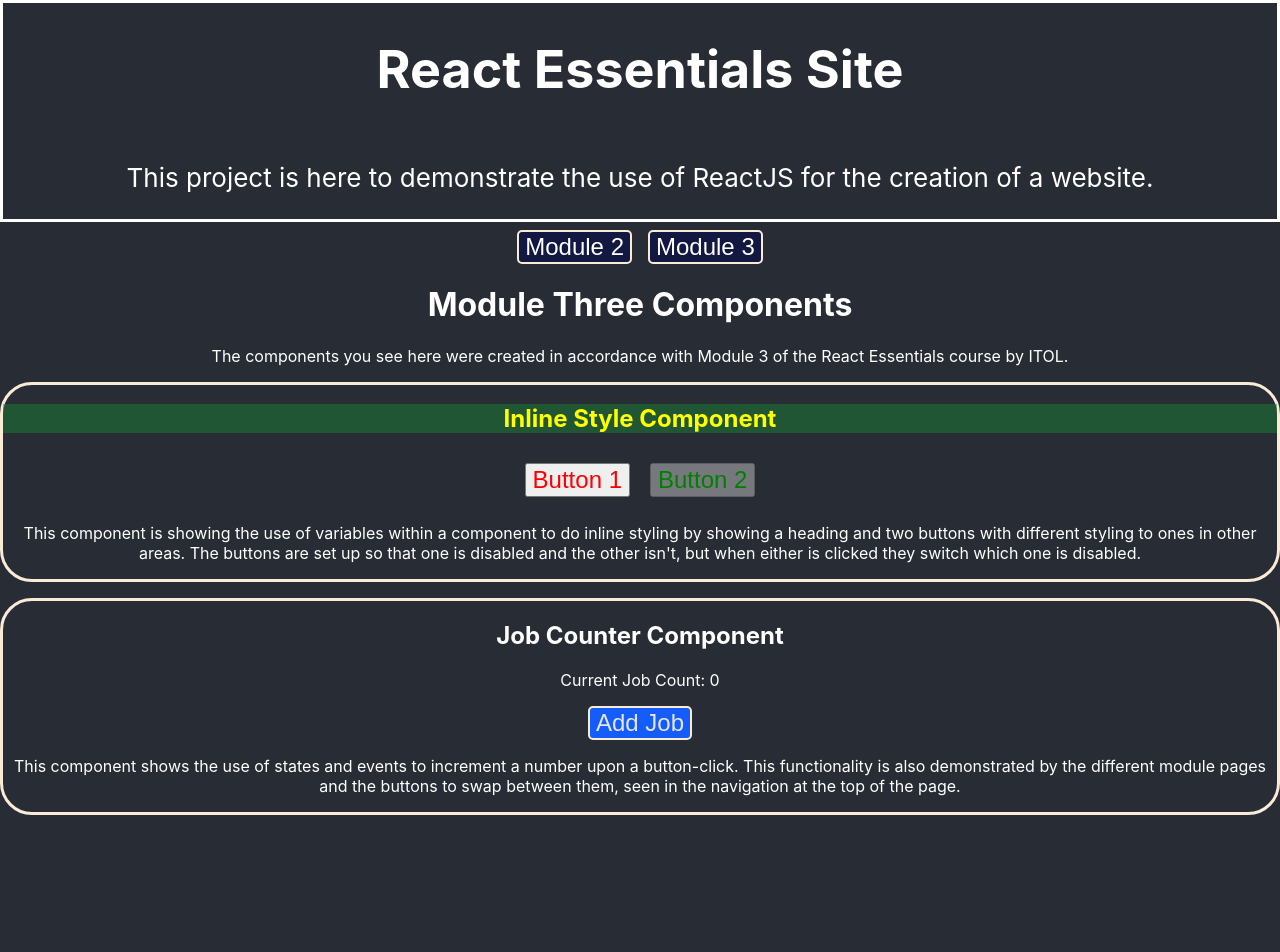
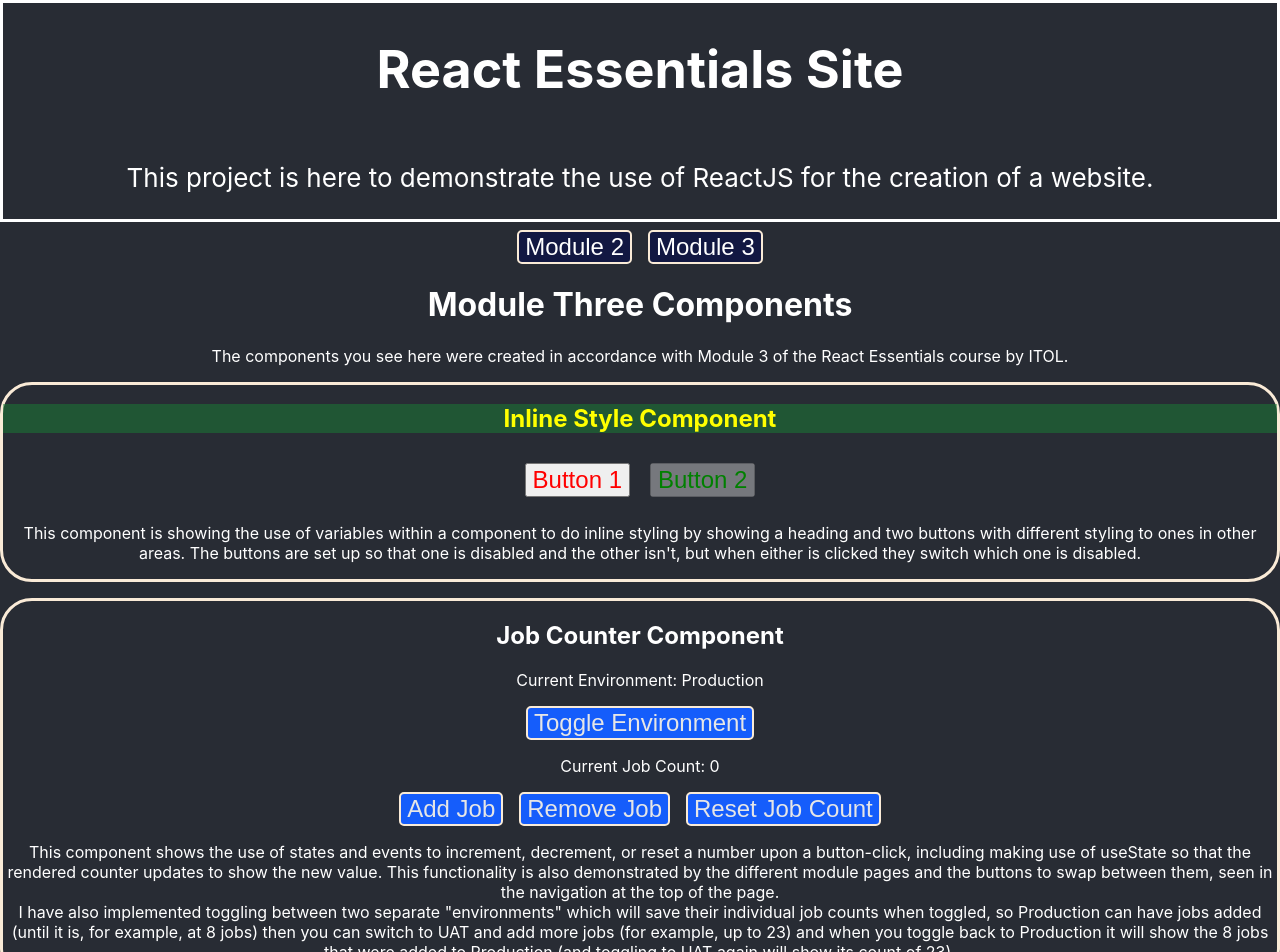
Before and after one commit to ReflectionGolden/react-essentials-site, a React (Create React App) app: page / in a window 1280 px wide. Shown: the top 952 px of the page. Before the commit the page ends 831 px from the top, so only its background shows below. Built offline with nearby package versions, Linux system fonts and the light colour scheme; the HTML template or start-up script is replaced by a standard one.

Commit message:
Updated JobCounter to include decrementing and resetting the count, as well as tracking multiple environments with a way to toggle between them while saving the values

```diff
--- a/src/App.css
+++ b/src/App.css
@@ -33,6 +33,8 @@
 }
 
 .Generic-button {
+  margin-left:  0.5rem;
+  margin-right: 0.5rem;
   font-size: x-large;
   color: #e6e6e6;
   border: 2px solid antiquewhite;
--- a/src/course_modules/Module3.js
+++ b/src/course_modules/Module3.js
@@ -50,16 +50,64 @@ function InlineStyle() {
 }
 
 function JobCounter() {
-    const [jobCount, setJobCount] = useState(0);
-    function AddJob() {
-        setJobCount(jobCount+1);
+    const [isProduction, setEnv] = useState(true);
+    function ToggleEnv() {
+        setEnv(!isProduction);
     }
     return (
         <div>
             <h2>Job Counter Component</h2>
-            <p>Current Job Count: {jobCount}</p>
-            <button className='Generic-button' onClick={AddJob}>Add Job</button>
-            <p>This component shows the use of states and events to increment a number upon a button-click. This functionality is also demonstrated by the different module pages and the buttons to swap between them, seen in the navigation at the top of the page.</p>
+            <p>Current Environment: {isProduction ? "Production" : "UAT"}</p>
+            <button className='Generic-button' onClick={ToggleEnv}>Toggle Environment</button>
+            <ProdCounter isHidden={isProduction}/>
+            <UATCounter isHidden={!isProduction}/>
+            <p>
+                This component shows the use of states and events to increment, decrement, or reset a number upon a button-click, including making use of useState so that the rendered counter updates to show the new value. This functionality is also demonstrated by the different module pages and the buttons to swap between them, seen in the navigation at the top of the page.
+                <br />
+                I have also implemented toggling between two separate "environments" which will save their individual job counts when toggled, so Production can have jobs added (until it is, for example, at 8 jobs) then you can switch to UAT and add more jobs (for example, up to 23) and when you toggle back to Production it will show the 8 jobs that were added to Production (and toggling to UAT again will show its count of 23).
+            </p>
+        </div>
+    );
+}
+
+function ProdCounter({isHidden}) {
+    const [jobCountProd, setJobCountProd] = useState(0);
+    function AddJobProd() {
+        setJobCountProd(jobCountProd+1);
+    }
+    function RemoveJobProd() {
+        setJobCountProd(jobCountProd-1);
+    }
+    function ResetJobsProd() {
+        setJobCountProd(0);
+    }
+    return (
+        <div hidden={isHidden}>
+            <p>Current Job Count: {jobCountProd}</p>
+            <button className='Generic-button' onClick={AddJobProd}>Add Job</button>
+            <button className='Generic-button' onClick={RemoveJobProd}>Remove Job</button>
+            <button className='Generic-button' onClick={ResetJobsProd}>Reset Job Count</button>
+        </div>
+    );
+}
+
+function UATCounter({isHidden}) {
+    const [jobCountUAT, setJobCountUAT] = useState(0);
+    function AddJobUAT() {
+        setJobCountUAT(jobCountUAT+1);
+    }
+    function RemoveJobUAT() {
+        setJobCountUAT(jobCountUAT-1);
+    }
+    function ResetJobsUAT() {
+        setJobCountUAT(0);
+    }
+    return (
+        <div hidden={isHidden}>
+            <p>Current Job Count: {jobCountUAT}</p>
+            <button className='Generic-button' onClick={AddJobUAT}>Add Job</button>
+            <button className='Generic-button' onClick={RemoveJobUAT}>Remove Job</button>
+            <button className='Generic-button' onClick={ResetJobsUAT}>Reset Job Count</button>
         </div>
     );
 }
```
